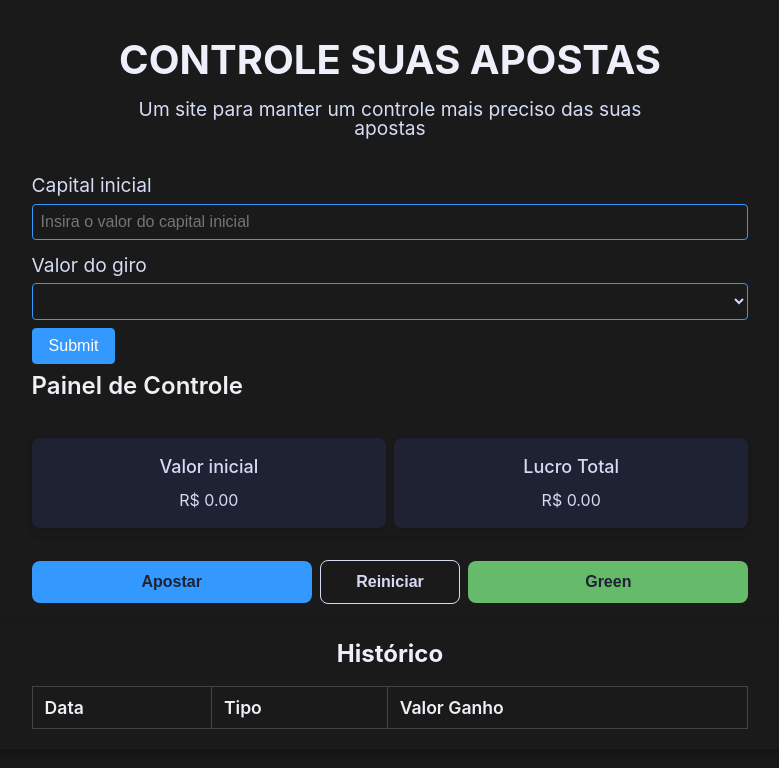
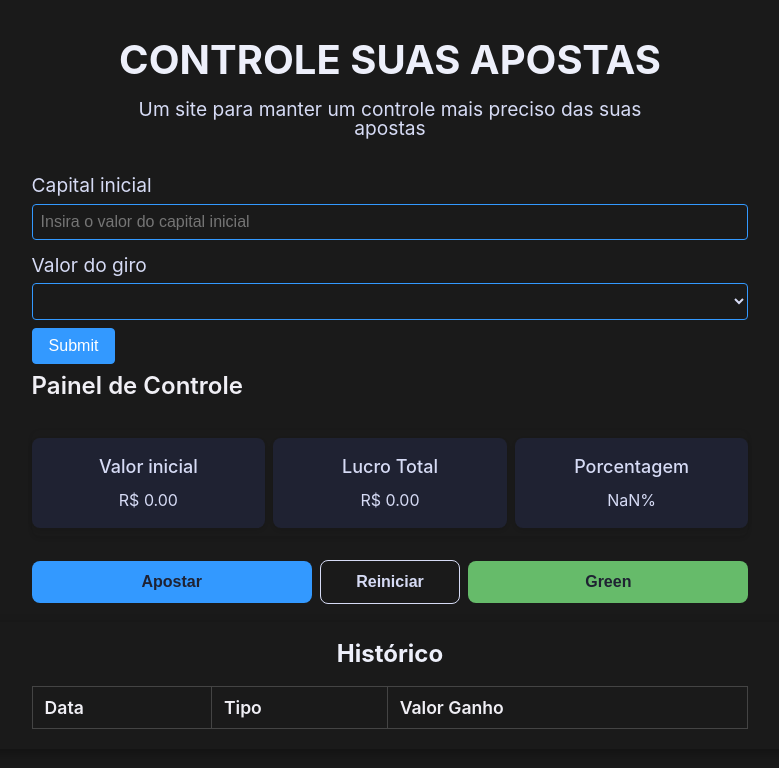
Before and after one commit to SirReinato-job/kingsBet, a React (Vite) app: page / in a window 1280 px wide. Shown: the top 768 px of the page, without its empty margins (250-1029 px from the left). Built offline with nearby package versions, Linux system fonts and the light colour scheme.

Commit message:
painel de porcentagem

```diff
--- a/src/components/PainelBet/index.jsx
+++ b/src/components/PainelBet/index.jsx
@@ -47,6 +47,13 @@ export default function PainelBet() {
                     </span>
 
                 </div>
+                <div className={styles.painelBetItem}>
+                    <h3 className={styles.tituloPainelBetItem}>Porcentagem</h3>
+                    <span className={styles.valorPainelBetItem}>
+                        {((saldoAtual - saldoInicial) / saldoInicial * 100).toFixed(2) + '%'}
+                    </span>
+
+                </div>
             </div>
 
 
```
